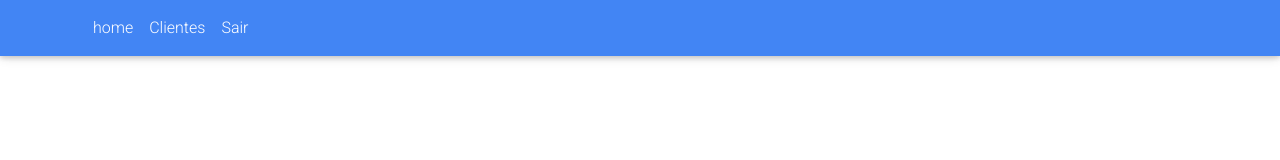
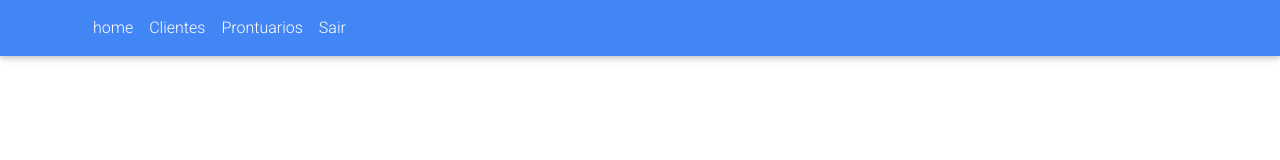
Before and after one commit to wagnerlemos94/vidasonora-front, a React (Create React App) app: page /#/login in a window 1280 px wide. Shown: the top 160 px of the page. Built offline with nearby package versions, Linux system fonts and the light colour scheme.

Commit message:
Implementa Componente, rota e menu

```diff
--- a/src/components/NavBar.js
+++ b/src/components/NavBar.js
@@ -24,6 +24,7 @@ class NavBar extends React.Component{
                     <ul className="navbar-nav">
                         <NavBarItem href="#/home" label="home"/>
                         <NavBarItem href="#/lista-pessoa" label="Clientes"/>
+                        <NavBarItem href="#/prontuario" label="Prontuarios"/>
                         <li className="nav-item" >
                             <a className="nav-link" onClick={this.loggff}>Sair</a>
                         </li>
--- a/src/main/Rotas.js
+++ b/src/main/Rotas.js
@@ -5,6 +5,7 @@ import Login from '../views/Login';
 import CadastroUsuario from '../views/CadastroUsuario';
 import Pessoa from '../views/Pessoa';
 import ListaPessoa from '../views/ListaPessoa';
+import Prontuario from '../views/Prontuario';
 
 import { Route, Switch, HashRouter} from 'react-router-dom';
 
@@ -18,6 +19,7 @@ function Rotas(){
                 <Route path="/cadastro-usuarios" component={CadastroUsuario} />
                 <Route path="/cadastro-pessoa" component={Pessoa} />
                 <Route path="/lista-pessoa" component={ListaPessoa} />
+                <Route path="/prontuario" component={Prontuario} />
             </Switch>
         </HashRouter>
     );
--- /dev/null
+++ b/src/views/Prontuario.js
@@ -0,0 +1,20 @@
+import React from 'react';
+import Card from '../components/Card';
+
+class Prontuario extends React.Component{
+
+    state = {
+        titulo:'Cadastro de Prontuário'
+    }
+
+    render(){
+        return(
+            <Card title={this.state.titulo}>
+
+            </Card>
+        );
+    }
+}
+
+
+export default Prontuario;
```
